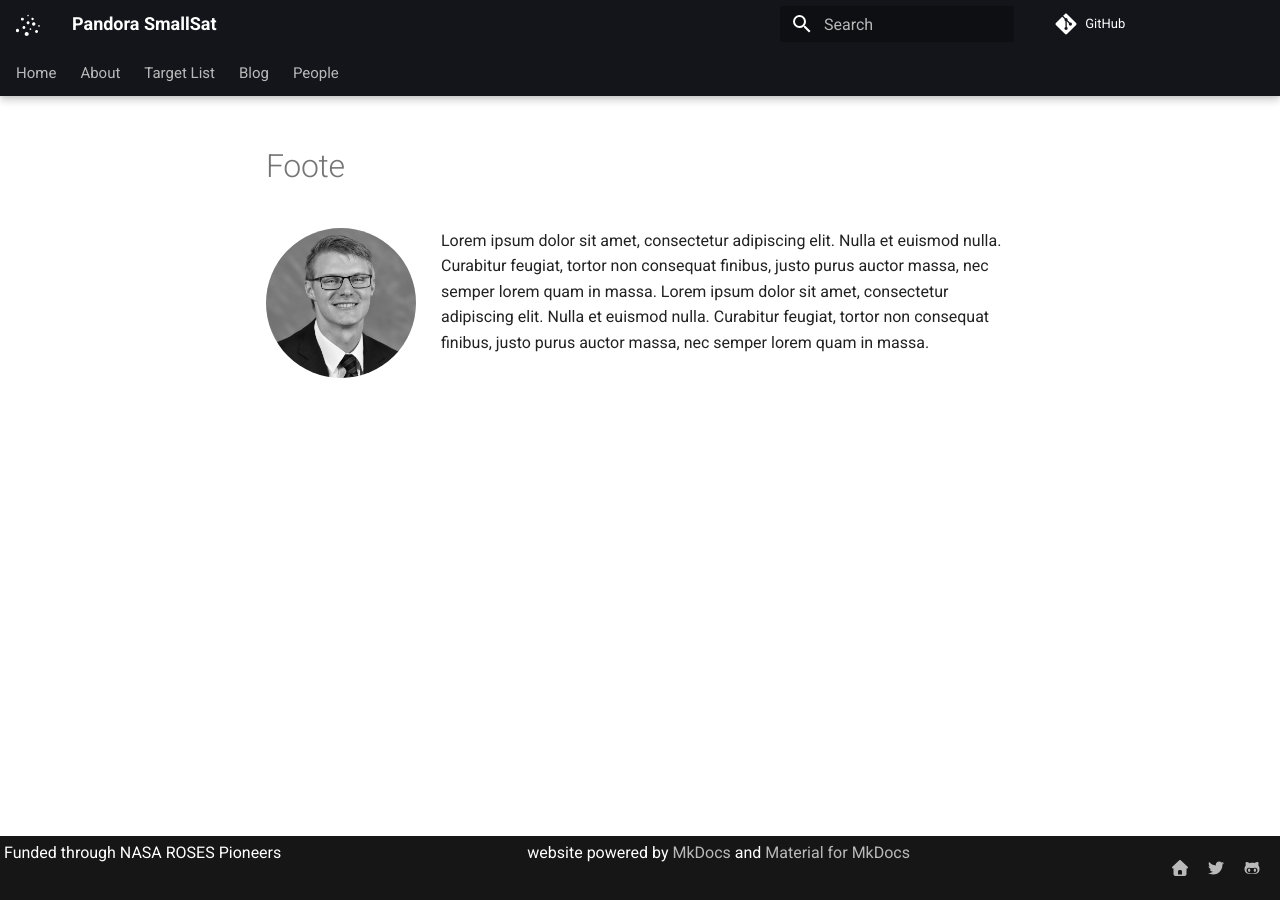
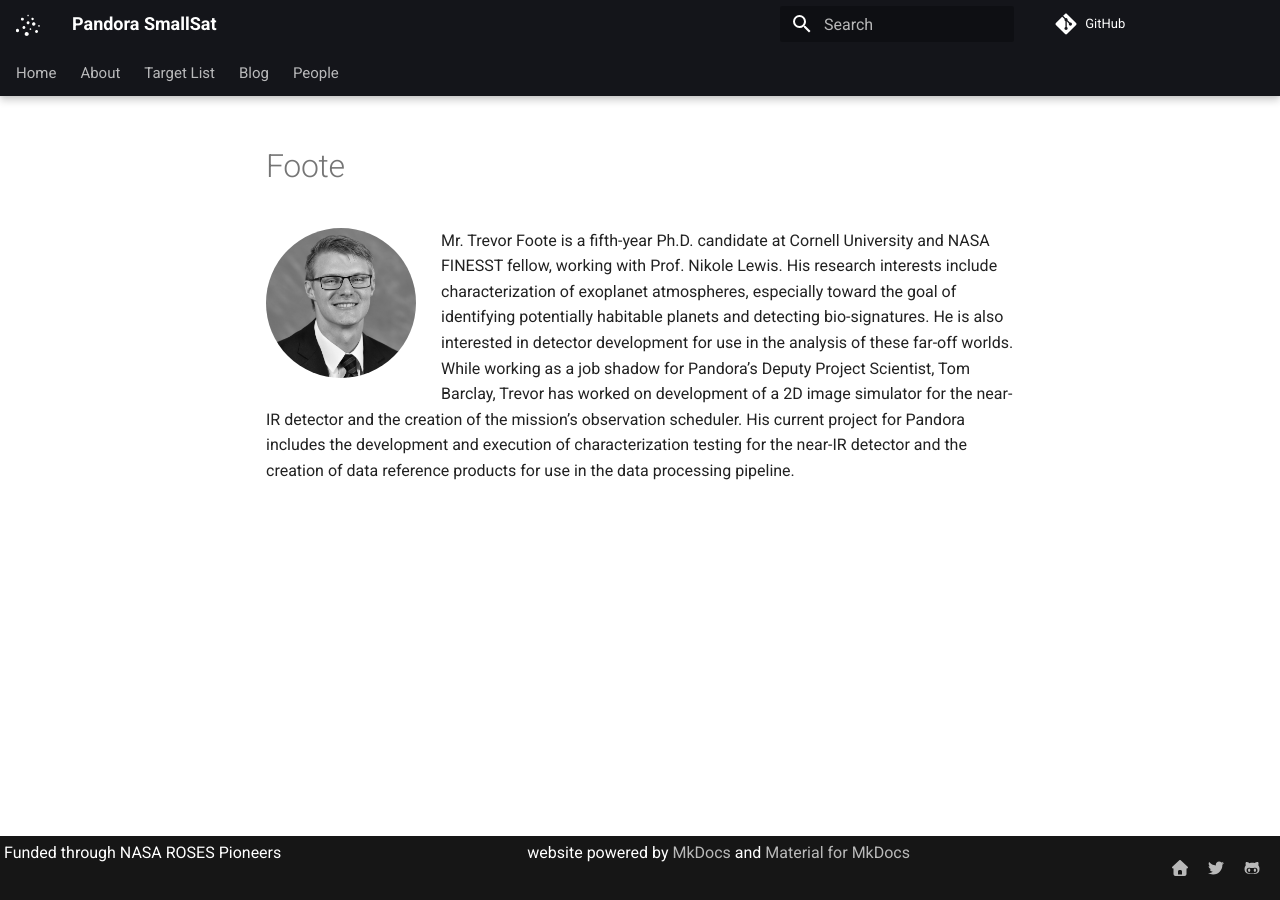
Before and after one commit to trevorfoote/pandorawebsite, an MkDocs documentation site: the page built from docs/authors/foote.md, in a window 1280 px wide. Built offline with MkDocs 1.6.1 and Material for MkDocs 9.7.7, drawn with Linux system fonts in a browser that asks for light colours.

Commit message:
Include bio

```diff
--- a/docs/authors/foote.md
+++ b/docs/authors/foote.md
@@ -1,4 +1,2 @@
 ![Trevor Foote](Foote.jpg){ class=avatar }
-Lorem ipsum dolor sit amet, consectetur adipiscing elit. Nulla et euismod
-nulla. Curabitur feugiat, tortor non consequat finibus, justo purus auctor
-massa, nec semper lorem quam in massa. Lorem ipsum dolor sit amet, consectetur adipiscing elit. Nulla et euismod nulla. Curabitur feugiat, tortor non consequat finibus, justo purus auctor massa, nec semper lorem quam in massa.
+Mr. Trevor Foote is a fifth-year Ph.D. candidate at Cornell University and NASA FINESST fellow, working with Prof. Nikole Lewis. His research interests include characterization of exoplanet atmospheres, especially toward the goal of identifying potentially habitable planets and detecting bio-signatures. He is also interested in detector development for use in the analysis of these far-off worlds. While working as a job shadow for Pandora’s Deputy Project Scientist, Tom Barclay, Trevor has worked on development of a 2D image simulator for the near-IR detector and the creation of the mission’s observation scheduler. His current project for Pandora includes the development and execution of characterization testing for the near-IR detector and the creation of data reference products for use in the data processing pipeline.
```
